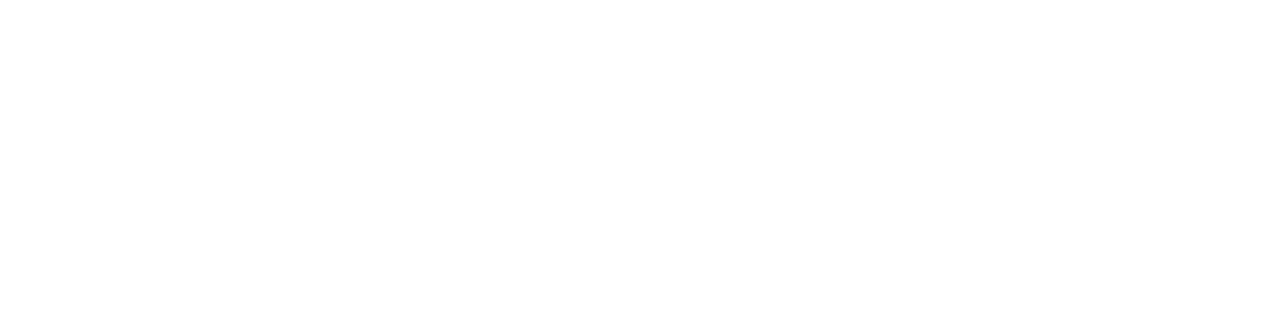
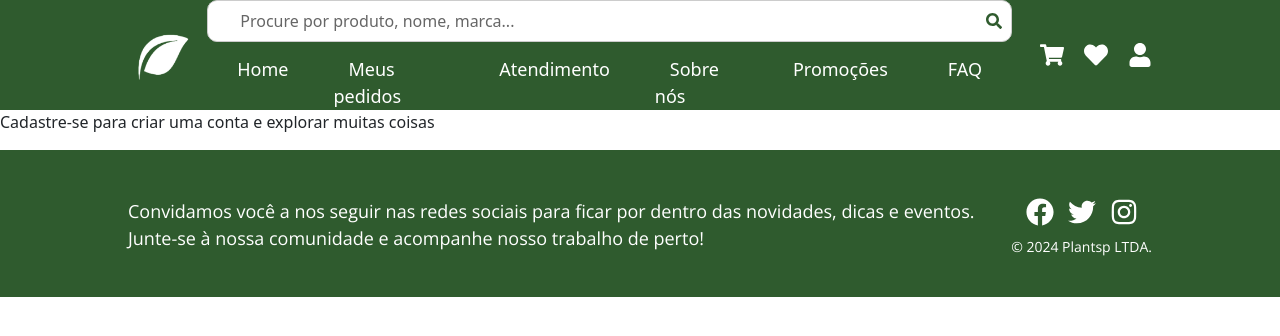
Before and after one commit to Plantsp/plantsp, a React (Create React App) app: page /faq in a window 1280 px wide. Before the commit this address had no page. Shown: the top 336 px of the page. Built offline with nearby package versions, Linux system fonts and the light colour scheme.

Commit message:
Criando a navegação para a tela faq

```diff
--- a/src/components/header/headerdesktop.js
+++ b/src/components/header/headerdesktop.js
@@ -55,7 +55,7 @@
                 <li><Link to="" onClick={handleModalOpen}>Atendimento</Link></li>
                 <li><Link to="/sobrenos"onClick={() => navigate("/sobrenos")}>Sobre nós</Link></li>
                 <li><Link to="">Promoções</Link></li>
-                <li><Link to="">FAQ</Link></li>
+                <li><Link to="/faq"onClick={() => navigate("/faq")}>FAQ</Link></li>
               </ul>
             </nav>
           </div>
--- /dev/null
+++ b/src/pages/faq/faq.js
@@ -0,0 +1,14 @@
+import Header from '../../components/header/headerdesktop';
+import Footer from '../../components/footer/footer';
+
+function Faq() {
+    return (
+        <div>
+            <Header></Header>
+                <p>Cadastre-se para criar uma conta e explorar muitas coisas</p>
+            <Footer></Footer>
+      </div>
+    );
+}
+
+export default Faq;
--- a/src/routes/routes.js
+++ b/src/routes/routes.js
@@ -5,6 +5,7 @@
 import Sobre from "../pages/sobrenos/sobrenos";
 import Produto from "../pages/produto/produto";
 import Favoritos from "../pages/favorites/pagefavorites";
+import Faq from "../pages/faq/faq";
 
 import { Route, Routes as RoutesDom } from "react-router-dom";
 
@@ -18,7 +19,7 @@
         <Route path="sobrenos" element={<Sobre/>} />
         <Route path="produto" element={<Produto/>} />
         <Route path="favoritos" element={<Favoritos/>} />
-
+        <Route path="faq" element={<Faq/>} />
       </RoutesDom>
   )
 }
```
